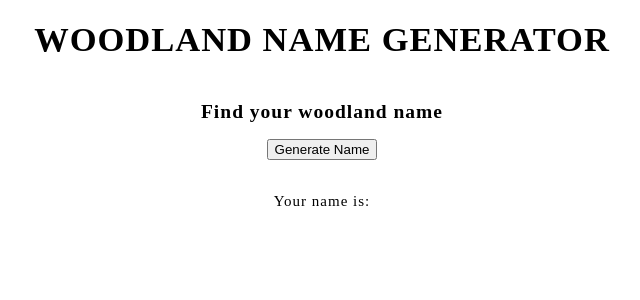
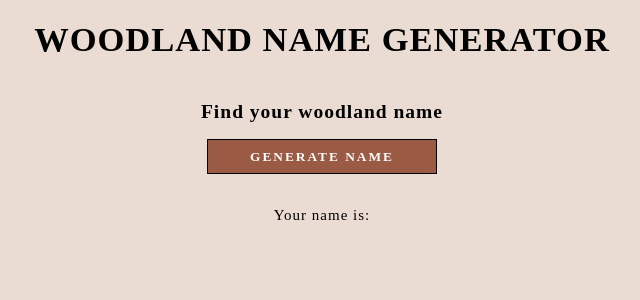
Before and after one commit to caseynewman/name-generator, a React (Vite) app: page / in a window 1280 px wide. Shown: the top 300 px of the page, without its empty margins (318-958 px from the left). Built offline with nearby package versions, Linux system fonts and the light colour scheme; a web font is replaced by a local one.

Commit message:
added styling to Button

```diff
--- a/src/App.css
+++ b/src/App.css
@@ -4,7 +4,7 @@
 
 html, body {
   height: 100%;
-  background-color: #fff;
+  background-color: #ebdcd3;
   color: #000;
 }
 
--- a/src/components/Button/style.css
+++ b/src/components/Button/style.css
@@ -0,0 +1,18 @@
+.my-button {
+    width: 230px;
+    height: 35px;
+    background-color: #9a5a43;
+    border: 1px solid #000;
+    font-family: 'freight-display-pro', serif;
+    color: #fff;
+    font-weight: bolder;
+    letter-spacing: 2px;
+    text-transform: uppercase;
+}
+
+.my-button:hover {
+    background-color: #ce794c;
+    color: #000;
+    transition: .5s;
+    cursor: pointer;
+}
--- a/src/components/Generator/Generator.jsx
+++ b/src/components/Generator/Generator.jsx
@@ -1,5 +1,6 @@
 import React, { useState } from 'react'
 import './style.css'
+import MyButton from '../Button';
 
 export default function Generator() {
 
@@ -33,9 +34,9 @@ export default function Generator() {
     return (
         <div className='name-container'>
             <h2>Find your woodland name</h2>
-            <button className='my-button' onClick={generate}>
+            <MyButton onClick={generate}>
                 Generate Name
-            </button>
+            </MyButton>
             <p className="generated-name">
                 Your name is:
                 {`${generatedFirstName} ${generatedSecondName}`}
```
